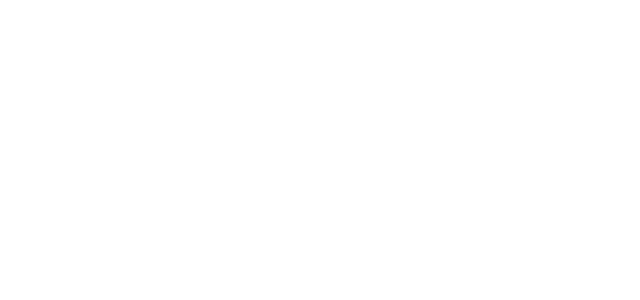
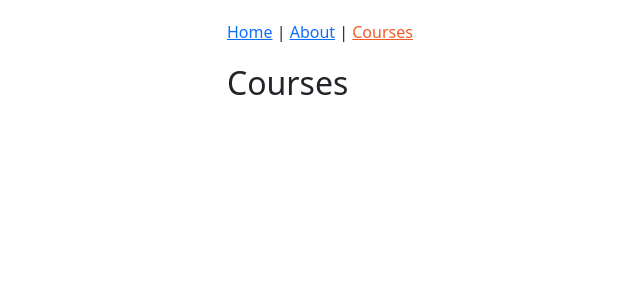
Before and after one commit to emahama/Building-Applications-with-React-17-and-Redux, a React app in the folder Building-Apps-React-Redux/: page /courses in a window 1280 px wide. Shown: the top 300 px of the page, without its empty margins (0-640 px from the left). Built offline with nearby package versions, Linux system fonts and the light colour scheme.

Commit message:
add pageNotFound and course component

```diff
--- a/Building-Apps-React-Redux/src/components/App.js
+++ b/Building-Apps-React-Redux/src/components/App.js
@@ -2,13 +2,19 @@
 import HomePage from "./home/HomePage";
 import AboutPage from "./about/AboutPage";
 import { Route, Switch } from "react-router-dom";
+import Header from "./common/Header";
+import PageNotFound from "./common/PageNotFound";
+import CoursesPage from "./courses/CoursesPage";
 
 const App = () => {
   return (
     <div className="container-fluid">
+      <Header />
       <Switch>
         <Route exact path="/" component={HomePage} />
         <Route exact path="/about" component={AboutPage} />
+        <Route exact path="/courses" component={CoursesPage} />
+        <Route component={PageNotFound} />
       </Switch>
     </div>
   );
--- /dev/null
+++ b/Building-Apps-React-Redux/src/components/common/PageNotFound.js
@@ -0,0 +1,9 @@
+import React from "react";
+
+const PageNotFound = () => (
+  <div>
+    <p>Opps! Page not found. </p>
+  </div>
+);
+
+export default PageNotFound;
--- /dev/null
+++ b/Building-Apps-React-Redux/src/components/courses/CoursesPage.js
@@ -0,0 +1,7 @@
+import React from "react";
+
+const CoursesPage = () => {
+  return <h2>Courses</h2>;
+};
+
+export default CoursesPage;
```
